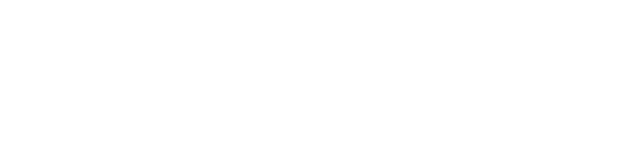
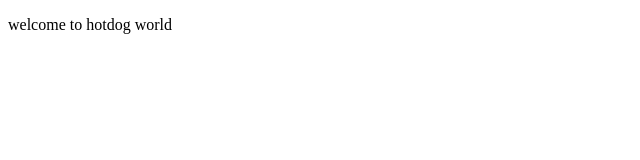
Before and after one commit to hazellee0106/gitTest, a plain HTML site: page index.html in a window 1280 px wide. Shown: the whole page, without its empty margins (0-640 px from the left). Drawn offline with Linux system fonts and the light colour scheme.

Commit message:
my second commit

```diff
--- a/index.html
+++ b/index.html
@@ -5,6 +5,8 @@
 	<title>hello, git world</title>
 </head>
 <body>
-
+	<p>
+		welcome to hotdog world
+	</p>
 </body>
 </html>
```
